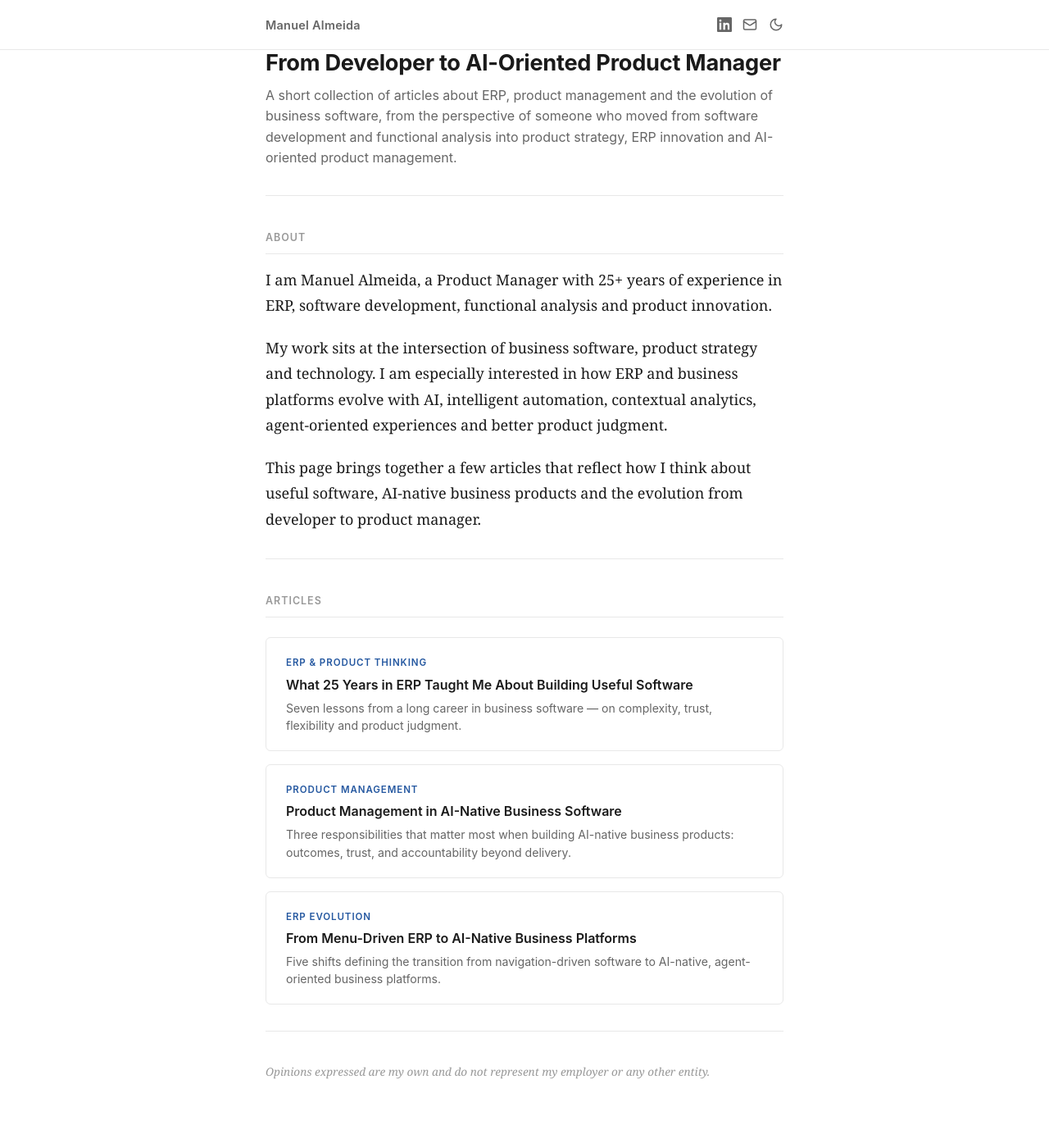
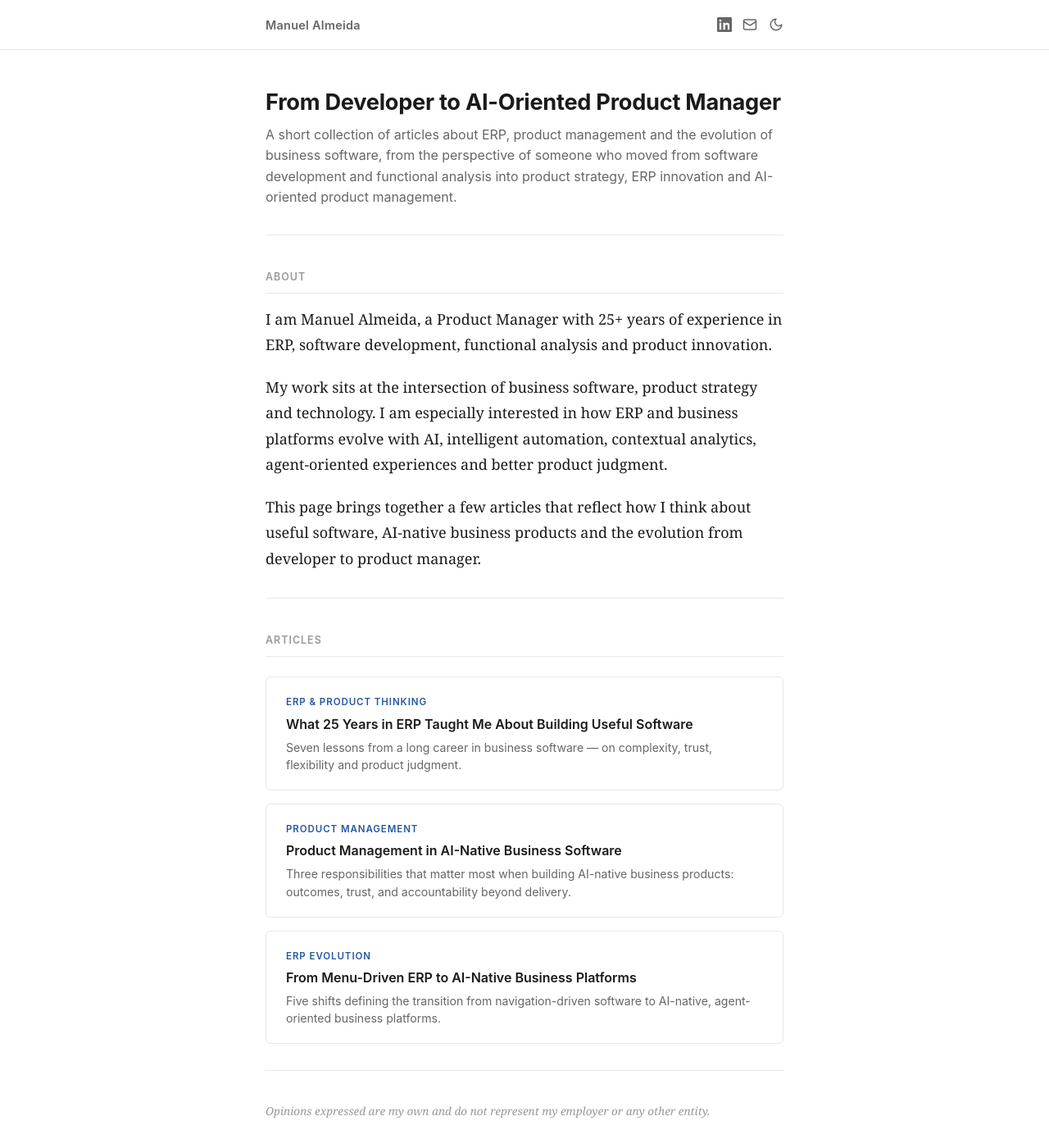
Before and after one commit to manuelalmeida120274/manuel-almeida-product-thinking, a Jekyll site: the page built from README.md, in a window 1280 px wide and 1400 px high. Shown: the whole window at 82% size. Built offline with Jekyll 4.4.1, drawn with Linux system fonts in a browser that asks for light colours; our own code applies the rules of GitHub Pages for plain Markdown files.

Commit message:
Revert assets/css/style.css

```diff
--- a/assets/css/style.css
+++ b/assets/css/style.css
@@ -45,13 +45,10 @@ body {
 
 /* ── Header ── */
 .site-header {
-  position: sticky;
-  top: 0;
-  z-index: 100;
   background: var(--header-bg);
   padding: 1.1rem 0;
   border-bottom: 1px solid var(--border);
-  margin-bottom: 0;
+  margin-bottom: 3rem;
 }
 
 .header-inner {
```
